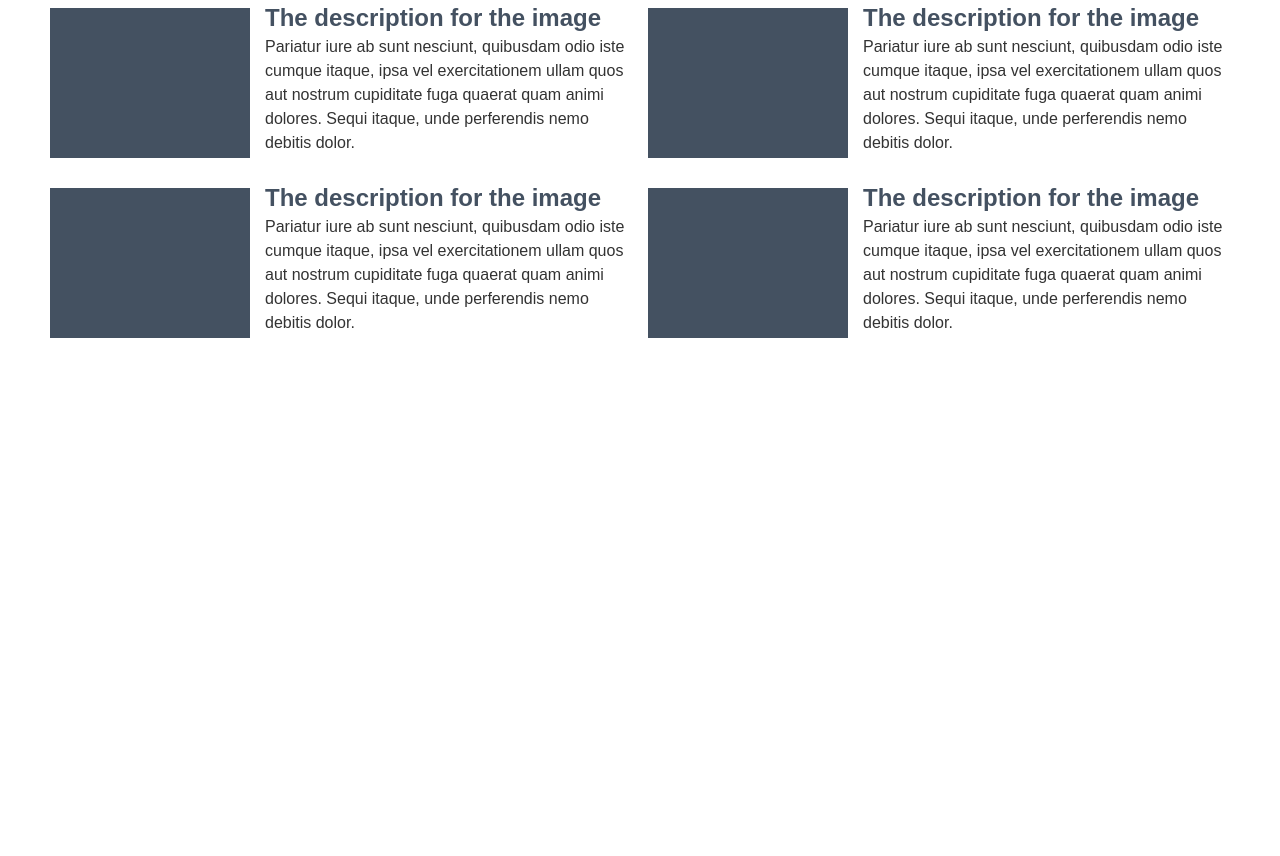
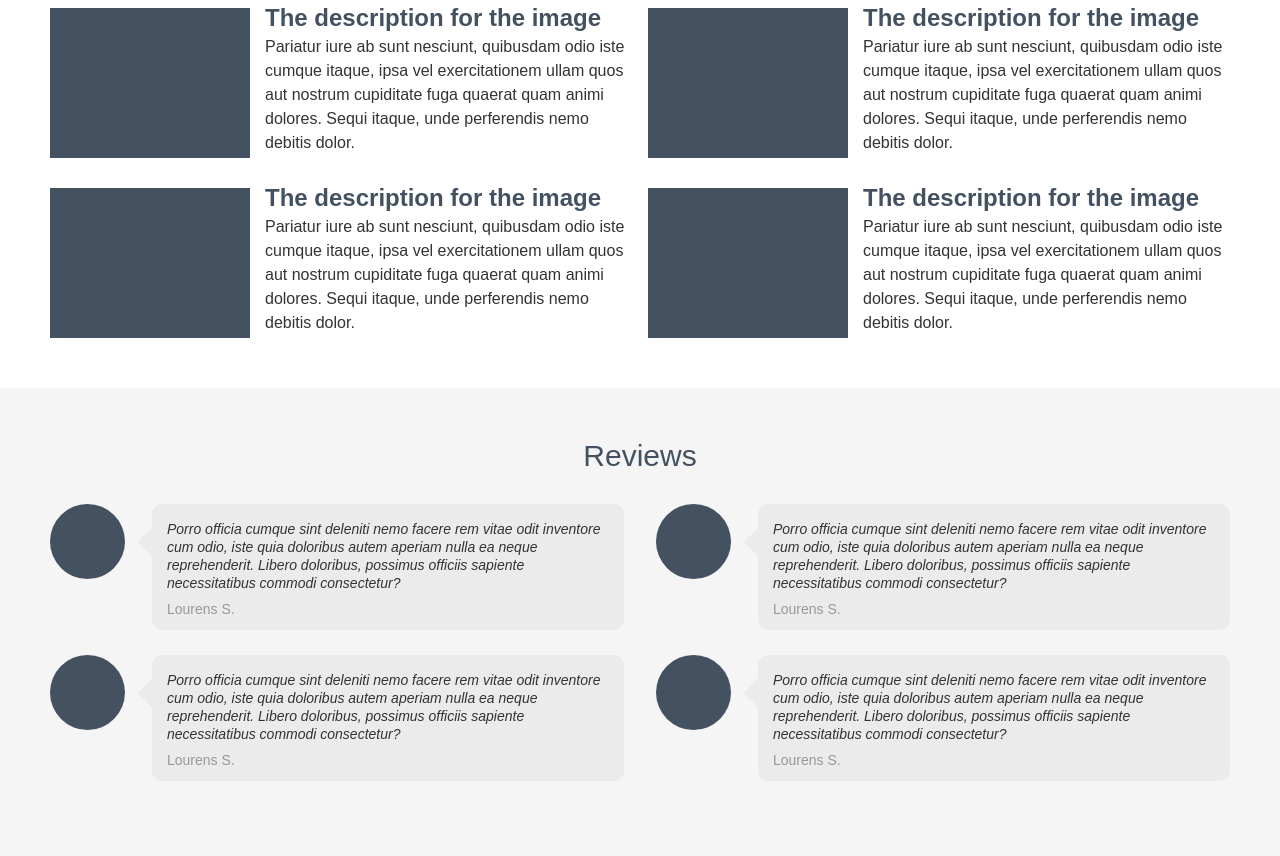
Before and after one commit to MichaelZolotov77/Produck-name-grey, a website built with Parcel: page src/index.html in a window 1280 px wide. Shown: the part 1207-2063 px from the top of the page. Before the commit the page ends 1595 px from the top, so only its background shows below. Built offline with nearby package versions, Linux system fonts and the light colour scheme.

Commit message:
Компонент reviews

```diff
--- a/src/assets/styles/components/_review.scss
+++ b/src/assets/styles/components/_review.scss
@@ -5,7 +5,9 @@
 
   @media ($tablet) {
     flex-direction: row;
+    align-items: flex-start;
   }
+
   &__image {
     @include img();
     width: 7.5rem;
--- /dev/null
+++ b/src/assets/styles/layout/_reviews.scss
@@ -0,0 +1,31 @@
+.reviews {
+    background-color: $grey3;
+    @include section();
+
+    &__title {
+        @include h2();
+    }
+
+    &__items {
+        display: flex;
+        flex-direction: column;
+
+        @media ($tablet) {
+            flex-direction: row;
+            flex-wrap: wrap;
+            justify-content: space-between;
+        }
+
+        .review {
+            margin-bottom: 2.5rem;
+
+            &:last-child {
+                margin-bottom: 0;
+            }
+
+            @media ($tablet) {
+                flex-basis: calc(50% - 1.6rem);
+            }
+        }
+    }
+}
--- a/src/assets/styles/layout/index.scss
+++ b/src/assets/styles/layout/index.scss
@@ -2,3 +2,4 @@
 @import "./about";
 @import "./features";
 @import "./screenshots";
+@import "./reviews";
--- a/src/index.html
+++ b/src/index.html
@@ -130,6 +130,49 @@
           </div>
         </div>
       </section>
+      <section class="reviews">
+        <div class="container">
+          <h2 class="reviews__title">Reviews</h2>
+          <div class="reviews__items">
+            <div class="review">
+              <div class="review__image"></div>
+              <div class="review__text">
+                <p class="review__text-item">
+                  Porro officia cumque sint deleniti nemo facere rem vitae odit inventore cum odio, iste quia doloribus autem aperiam nulla ea neque reprehenderit. Libero doloribus, possimus officiis sapiente necessitatibus commodi consectetur?
+                </p>
+                <p class="review__text-author">Lourens S.</p>
+              </div>
+            </div>
+            <div class="review">
+              <div class="review__image"></div>
+              <div class="review__text">
+                <p class="review__text-item">
+                  Porro officia cumque sint deleniti nemo facere rem vitae odit inventore cum odio, iste quia doloribus autem aperiam nulla ea neque reprehenderit. Libero doloribus, possimus officiis sapiente necessitatibus commodi consectetur?
+                </p>
+                <p class="review__text-author">Lourens S.</p>
+              </div>
+            </div>
+            <div class="review">
+              <div class="review__image"></div>
+              <div class="review__text">
+                <p class="review__text-item">
+                  Porro officia cumque sint deleniti nemo facere rem vitae odit inventore cum odio, iste quia doloribus autem aperiam nulla ea neque reprehenderit. Libero doloribus, possimus officiis sapiente necessitatibus commodi consectetur?
+                </p>
+                <p class="review__text-author">Lourens S.</p>
+              </div>
+            </div>
+            <div class="review">
+              <div class="review__image"></div>
+              <div class="review__text">
+                <p class="review__text-item">
+                  Porro officia cumque sint deleniti nemo facere rem vitae odit inventore cum odio, iste quia doloribus autem aperiam nulla ea neque reprehenderit. Libero doloribus, possimus officiis sapiente necessitatibus commodi consectetur?
+                </p>
+                <p class="review__text-author">Lourens S.</p>
+              </div>
+            </div>
+          </div>
+        </div>
+      </section>
     </main>
   </body>
 </html>
```
